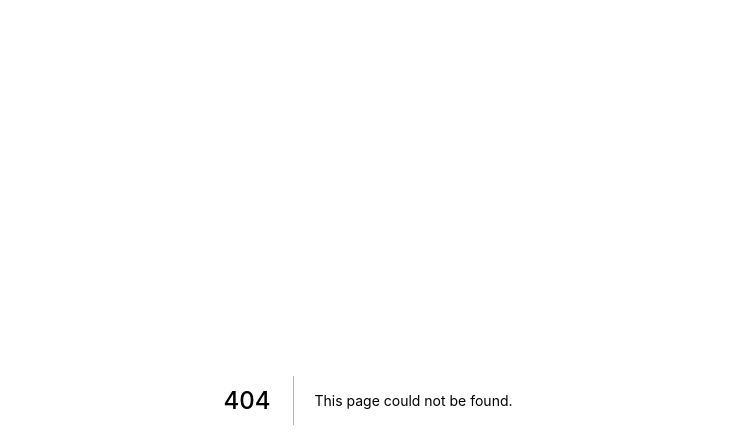
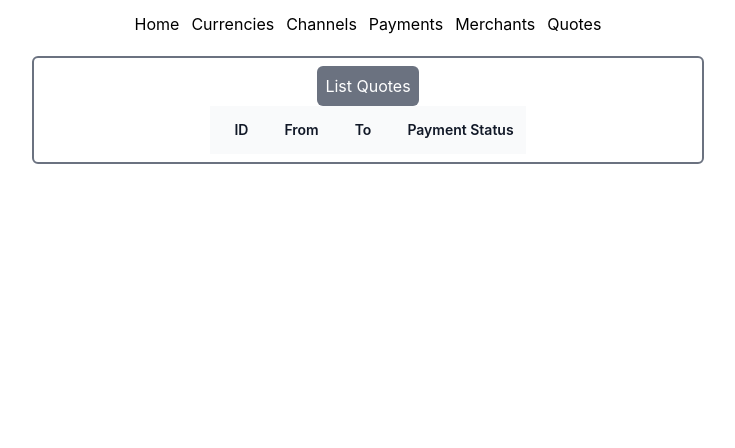
Before and after one commit to abhiShandy/wiiqare-dashboard, a Next.js app: page /quotes in a window 1280 px wide. Before the commit this address had no page. Shown: the top 448 px of the page, without its empty margins (272-1007 px from the left). Built offline with nearby package versions, Linux system fonts and the light colour scheme.

Commit message:
list quotes

```diff
--- a/components/navbar.tsx
+++ b/components/navbar.tsx
@@ -8,6 +8,7 @@ const Navbar = () => {
       <Link href="/channels">Channels</Link>
       <Link href="/payments">Payments</Link>
       <Link href="/merchants">Merchants</Link>
+      <Link href="/quotes">Quotes</Link>
     </nav>
   );
 };
--- /dev/null
+++ b/pages/quotes.tsx
@@ -0,0 +1,88 @@
+import axios from "axios";
+import hawk from "hawk";
+import { useState } from "react";
+import Navbar from "../components/navbar";
+
+const credentials: {
+  id: string;
+  key: string;
+  algorithm: "sha256" | "sha1";
+} = {
+  id: "ZPcwjLvvZ107UEhAgOvFqgl6Qmlz92pmJYTVOfPGl3SSseCJJuqF92nlkjSeEHSp",
+  key: "4KcRYkSBfJmPRpNO6ebccRLvuxlsq5pEtGzJjAuLleZvYMdiUP1xMEHJ9Chtkges",
+  algorithm: "sha256",
+};
+
+const Quotes = () => {
+  const [quotes, setQuotes] = useState([]);
+  const getQuotes = async () => {
+    const url = "https://api.sandbox.coindirect.com/api/v1/quote";
+    try {
+      const { header } = hawk.client.header(url, "GET", {
+        credentials,
+      });
+      const response = await axios.get(url, {
+        headers: { Authorization: header },
+      });
+      setQuotes(response.data);
+    } catch (error) {
+      alert("Failed to get Quotes");
+    }
+  };
+  return (
+    <>
+      <Navbar />
+      <div className="border-gray-500 border-2 rounded-md max-w-2xl mx-auto mt-5 text-center p-2">
+        <button
+          className="bg-gray-500 p-2 rounded-md text-white"
+          onClick={getQuotes}
+        >
+          List Quotes
+        </button>
+        <table className="divide-y divide-gray-300 m-auto">
+          <thead className="bg-gray-50">
+            <tr>
+              <th
+                scope="col"
+                className="py-3.5 pl-4 pr-3 text-left text-sm font-semibold text-gray-900 sm:pl-6"
+              >
+                ID
+              </th>
+              <th
+                scope="col"
+                className="py-3.5 pl-4 pr-3 text-left text-sm font-semibold text-gray-900 sm:pl-6"
+              >
+                From
+              </th>
+              <th
+                scope="col"
+                className="py-3.5 pl-4 pr-3 text-left text-sm font-semibold text-gray-900 sm:pl-6"
+              >
+                To
+              </th>
+              <th
+                scope="col"
+                className="py-3.5 pl-4 pr-3 text-left text-sm font-semibold text-gray-900 sm:pl-6"
+              >
+                Payment Status
+              </th>
+            </tr>
+          </thead>
+          <tbody>
+            {quotes &&
+              quotes.map((quote: any) => (
+                <tr key={quote.id}>
+                  <td>{quote.id}</td>
+                  <td>{quote.from}</td>
+                  <td>{quote.to}</td>
+                  <td>{quote.paymentStatus}</td>
+                </tr>
+              ))}
+          </tbody>
+        </table>
+      </div>
+    </>
+  );
+};
+
+export default Quotes;
```
